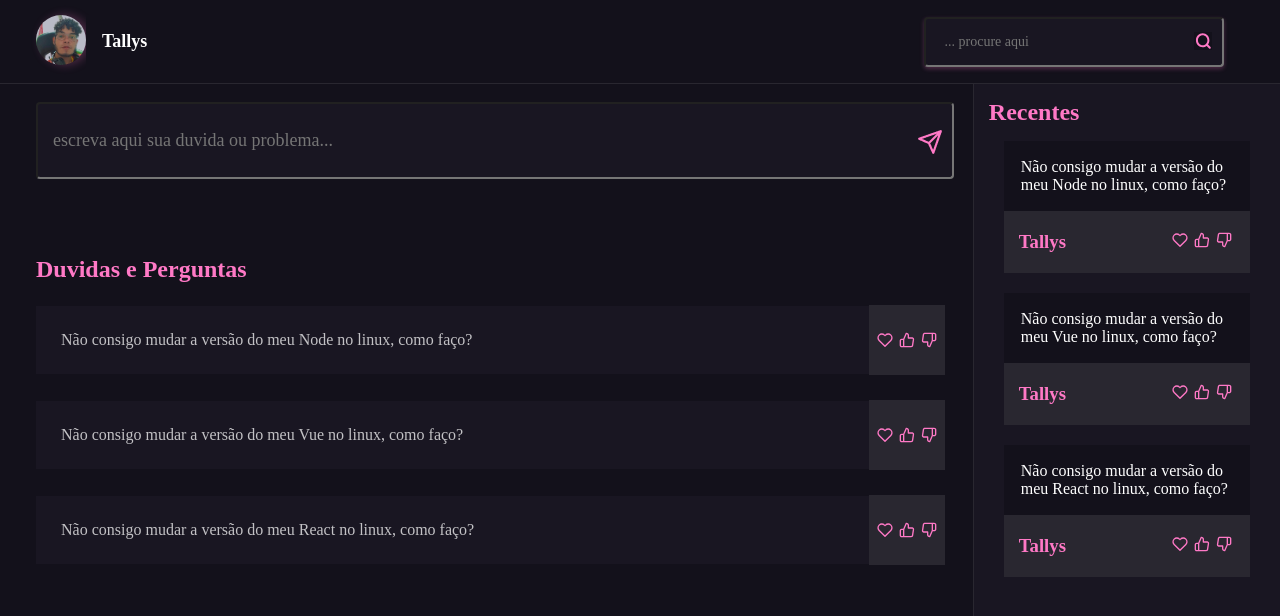
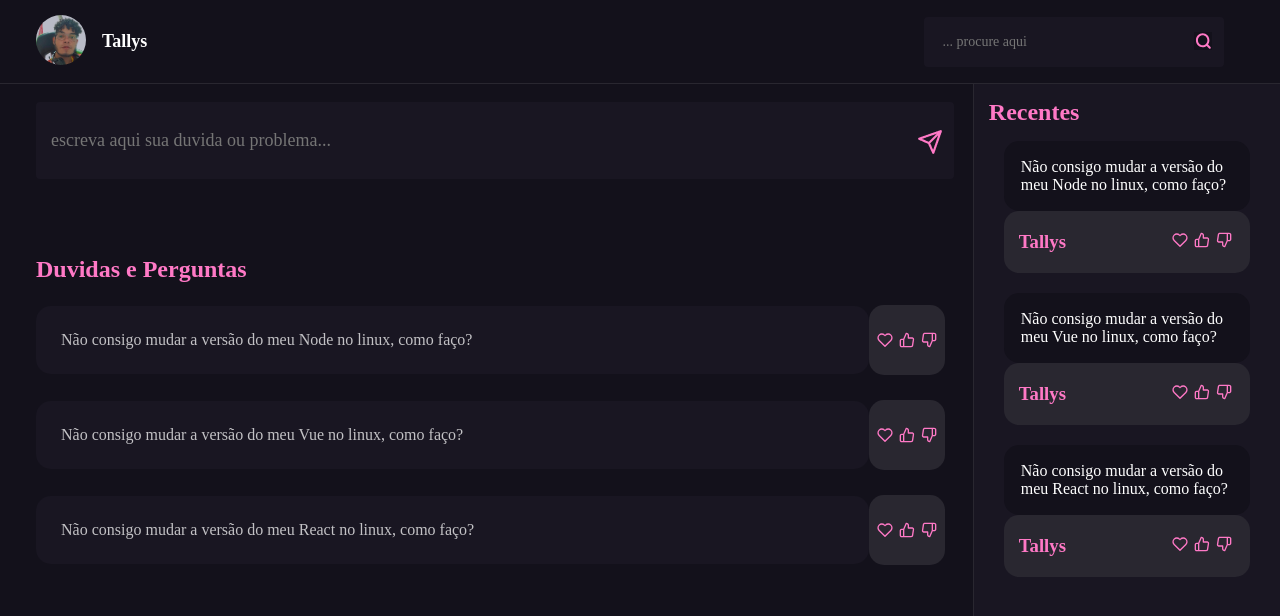
Before and after one commit to byte-serido/trainign-devs-byte, a Vue app in the folder src/projects/forum_bsi/talles/forum_bsi/: page / in a window 1280 px wide. Shown: the top 616 px of the page. Built offline with nearby package versions, Linux system fonts and the light colour scheme.

Commit message:
:lipstick:style: Making requested corrections in pull requests (#22)

```diff
--- a/src/projects/forum_bsi/talles/forum_bsi/src/components/MyDashboard.vue
+++ b/src/projects/forum_bsi/talles/forum_bsi/src/components/MyDashboard.vue
@@ -32,7 +32,7 @@
                     <div class="caixa-post">
                         {{ postagem.quest }}
                     </div>
-                    <div class="interacoes-second">
+                    <div class="interacoes-aside">
                         <h3>Tallys</h3>
                         <div style="background-color: transparent">
                             <img src="../../public/img/icons/icon-heart.svg" alt="" id="" class="icons">
@@ -110,6 +110,7 @@ aside {
     align-items: center;
     text-transform: lowercase;
     background: #191622;
+    border: none;
 }
 
 #send-input {
@@ -147,6 +148,7 @@ h3 {
     display: flex;
     justify-content: space-between;
     align-items: center;
+    border-radius: 15px;
 }
 
 .interacoes {
@@ -157,16 +159,19 @@ h3 {
     display: flex;
     align-items: center;
     padding: 5px;
+    border-radius: 15px;
 }
 
 .new-post {
     background-color: transparent;
     margin-bottom: 20px;
+
 }
 
 .caixa-post {
     color: white;
     padding: 17px;
+    border-radius: 15px;
 }
 
 #posts-recentes {
@@ -174,7 +179,7 @@ h3 {
     background-color: transparent;
 }
 
-.interacoes-second {
+.interacoes-aside {
     display: flex;
     justify-content: space-between;
     align-items: center;
@@ -182,6 +187,7 @@ h3 {
     height: 62px;
     background: #292730;
     padding: 15px;
+    border-radius: 15px;
 }
 
 .icons {
@@ -190,6 +196,10 @@ h3 {
     padding: 2px;
     background: transparent;
 
+}
+.icons:hover {
+    transition: 0.5;
+    cursor: pointer;
 }
 
 .feed-vazio {
--- a/src/projects/forum_bsi/talles/forum_bsi/src/components/MyNavbar.vue
+++ b/src/projects/forum_bsi/talles/forum_bsi/src/components/MyNavbar.vue
@@ -44,7 +44,6 @@ export default {
         width: 50px;
         height: 50px;
         border-radius: 50px;
-        box-shadow: 4px 0px 10px rgba(255, 121, 198, 0.25);
 
     }
 
@@ -67,7 +66,6 @@ export default {
         width: 100%;
         height: 100%;
         background: #191622;
-        box-shadow: 0px 2px 4px rgba(255, 121, 198, 0.25);
         border-radius: 4px;
         padding: 15px;
         font-family: 'Rubik';
@@ -75,11 +73,8 @@ export default {
         font-weight: 500;
         font-size: 14px;
         line-height: 24px;
-
+        border: none;
         text-transform: lowercase;
-        /* background: url(../../public/img/icons/icon-search.svg) no-repeat right; */
-
-
     }
 
     #search {
```
